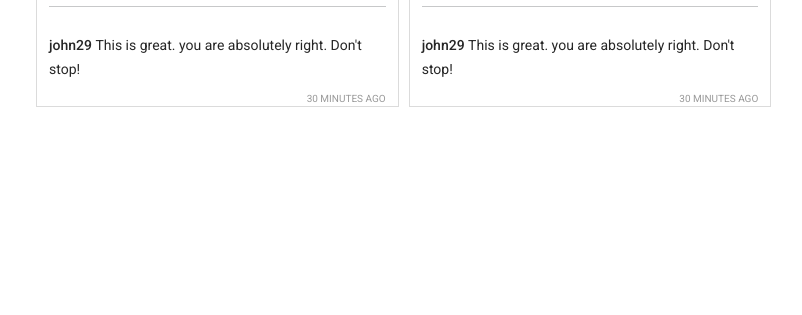
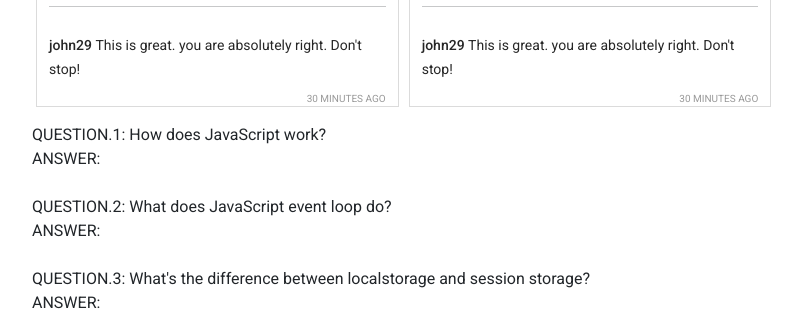
Before and after one commit to AnwarSagor/sagor-insta-city, a plain HTML site: page index.html in a window 1280 px wide. Shown: the part 1425-1740 px from the top of the page, without its empty margins (50-852 px from the left). Before the commit the page ends 1548 px from the top, so only its background shows below. Drawn offline with nearby package versions, Linux system fonts and the light colour scheme.

Commit message:
Questions added

```diff
--- a/index.html
+++ b/index.html
@@ -57,6 +57,23 @@
             <h1>Reported posts</h1>
         </div>
     </main>
+    <!-- QUESTIONS -->
+    <section class="container">
+        QUESTION.1: How does JavaScript work?
+        <br>
+        ANSWER:
+        <br>
+        <br>
+        QUESTION.2: What does JavaScript event loop do?
+        <br>
+        ANSWER:
+        <br>
+        <br>
+        QUESTION.3: What's the difference between localstorage and session storage?
+        <br>
+        ANSWER:
+
+    </section>
     <footer></footer>
 
     <!-- add javascript  file  -->
--- a/js/app.js
+++ b/js/app.js
@@ -141,6 +141,7 @@ const showPosts = (posts) => {
 };
 
 const displayLikedPosts = () => {
+  document.getElementById("liked").innerHTML = "";
   const likedPosts = getLikedPosts();
   likedPosts.forEach((post) => {
     const div = createPost(post);
```
